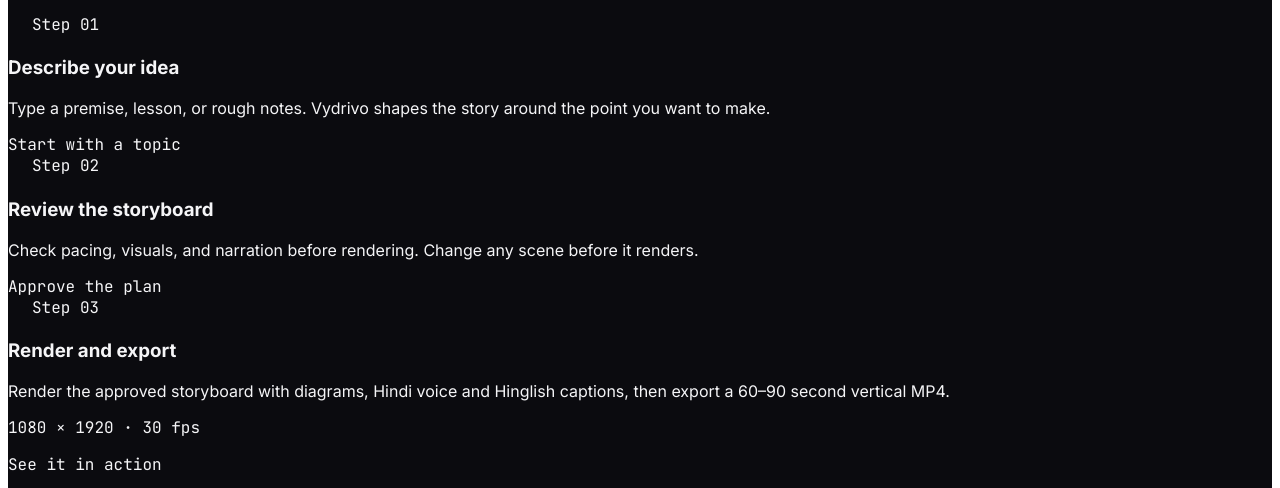
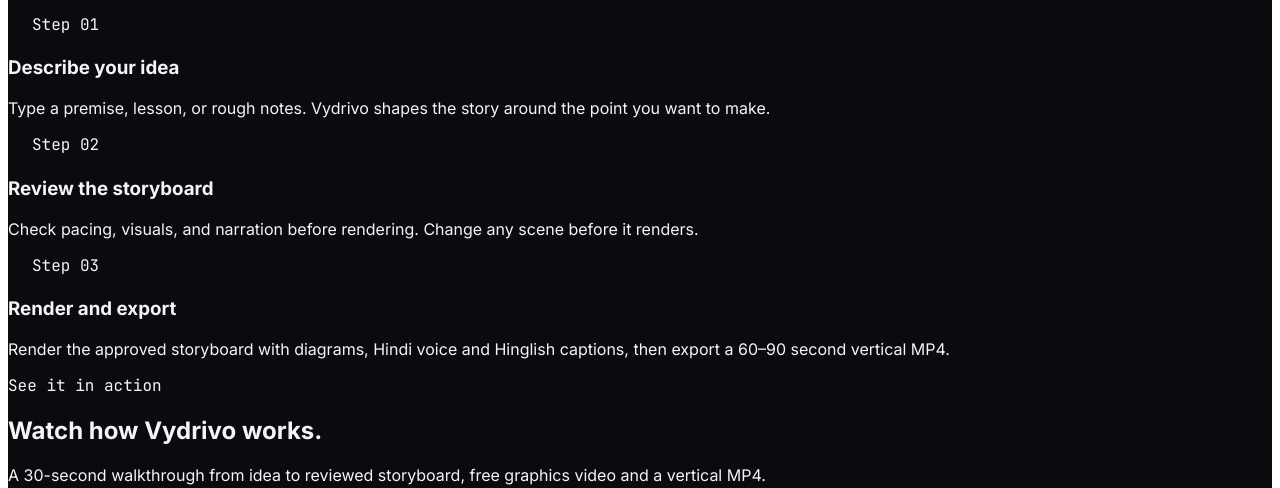
Before and after one commit to Summi51/vydrivo-app, a Next.js app: page / in a window 1280 px wide. Shown: the part 2243-2731 px from the top of the page. Built offline with nearby package versions, Linux system fonts and the light colour scheme; no server answers.

Commit message:
Drop the landing step chips.
The three steps stay. The extra tags are gone.

```diff
--- a/app/page.jsx
+++ b/app/page.jsx
@@ -22,21 +22,18 @@ const STEPS = [
     label: 'Step 01',
     title: 'Describe your idea',
     body: 'Type a premise, lesson, or rough notes. Vydrivo shapes the story around the point you want to make.',
-    tag: 'Start with a topic',
   },
   {
     icon: 'dashboard_customize',
     label: 'Step 02',
     title: 'Review the storyboard',
     body: 'Check pacing, visuals, and narration before rendering. Change any scene before it renders.',
-    tag: 'Approve the plan',
   },
   {
     icon: 'movie',
     label: 'Step 03',
     title: 'Render and export',
     body: 'Render the approved storyboard with diagrams, Hindi voice and Hinglish captions, then export a 60–90 second vertical MP4.',
-    tag: '1080 × 1920 · 30 fps',
   },
 ];
 
@@ -377,7 +374,6 @@ export default function Home() {
                 </div>
                 <h3 className="mt-5 font-landing text-lg font-semibold tracking-[-0.02em] text-white">{step.title}</h3>
                 <p className="mt-2 text-sm leading-6 text-[#9A9AA5]">{step.body}</p>
-                <span className="mt-4 inline-flex rounded-full border border-[#2B2B35] bg-[#0F0F14] px-2.5 py-1 font-mono text-[8px] uppercase tracking-[0.12em] text-[#A1A1AA]">{step.tag}</span>
               </article>
             ))}
           </div>
```
